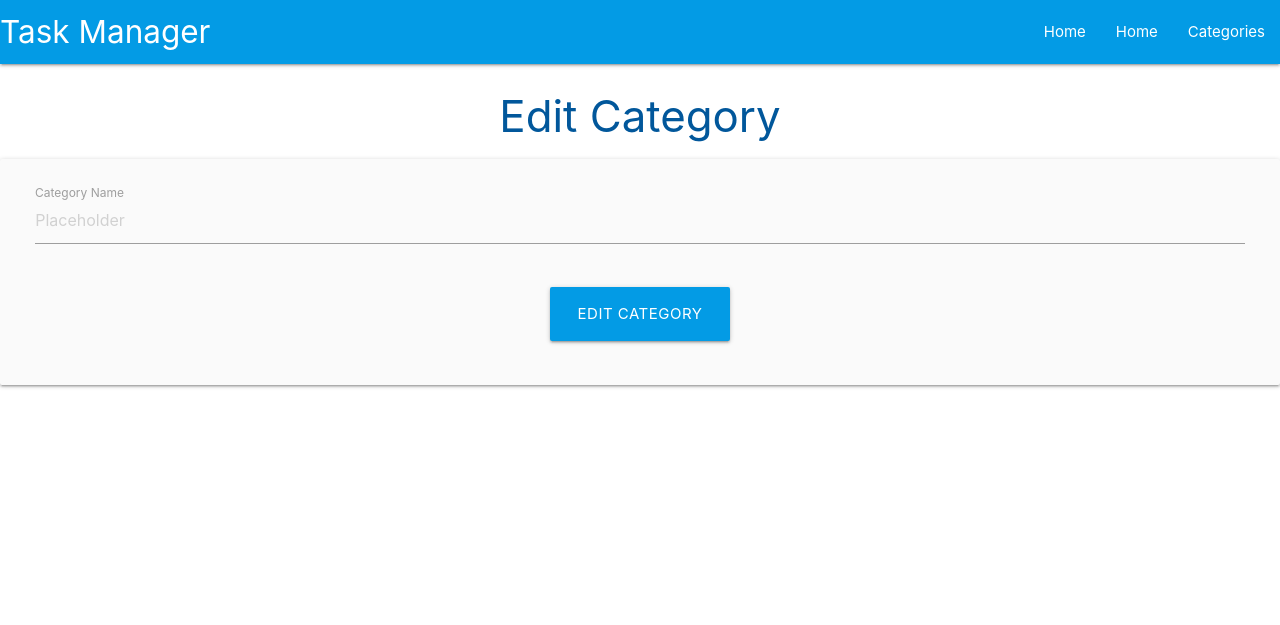
After one commit to halfpintutopia/ci-task-manager-walkthrough, a Flask app: template taskmanager/templates/edit_category.html in a window 1280 px wide. The commit adds this page. Shown: the top 625 px of the page. Run offline with Flask 3, Linux system fonts and the light colour scheme; the template is opened without the code that fills it, so the values that code supplies are empty.

Commit message:
Create your edit_category() function

```diff
--- a/taskmanager/templates/add_category.html
+++ b/taskmanager/templates/add_category.html
@@ -1,7 +1,7 @@
 {% extends 'base.html' %}
 
 {% block content %}
-    <h3 class="light-blue-text text-darken-4 center-align">Tasks</h3>
+    <h3 class="light-blue-text text-darken-4 center-align">Add Category</h3>
 
     <div class="row card-panel grey lighten-5">
         <form class="col s12" method="POST" action="{{ url_for('add_category') }}">
--- a/taskmanager/templates/categories.html
+++ b/taskmanager/templates/categories.html
@@ -20,7 +20,7 @@
                         <span class="card-title">{{ category.category_name }}</span>
                     </div>
                     <div class="card-action">
-                        <a class="btn green accent-4" href="#">Edit</a>
+                        <a class="btn green accent-4" href="{{ url_for('edit_category', category_id=category.id ) }}">Edit</a>
                         <a class="btn red" href="#">Delete</a>
                     </div>
                 </div>
--- /dev/null
+++ b/taskmanager/templates/edit_category.html
@@ -0,0 +1,30 @@
+{% extends 'base.html' %}
+
+{% block content %}
+    <h3 class="light-blue-text text-darken-4 center-align">Edit Category</h3>
+
+    <div class="row card-panel grey lighten-5">
+        <form class="col s12" method="POST" action="{{ url_for('edit_category', category_id=category.id) }}">
+            <div class="row">
+                <div class="input-field col s12">
+                    <input placeholder="Placeholder"
+                           name="category_name"
+                           id="category_name"
+                           type="text"
+                           class="validate"
+                           value="{{ category.category_name }}"
+                           required
+                           minlength="3"
+                           maxlength="25">
+                    <label for="category_name">Category Name</label>
+                </div>
+            </div>
+
+            <div class="row">
+                <div class="center-align col s12">
+                    <button class="btn-large light-blue darken-1" type="submit">Edit Category</button>
+                </div>
+            </div>
+        </form>
+    </div>
+{% endblock %}
```
Also changed, not shown: taskmanager/routes.py (+10 -0 lines).
